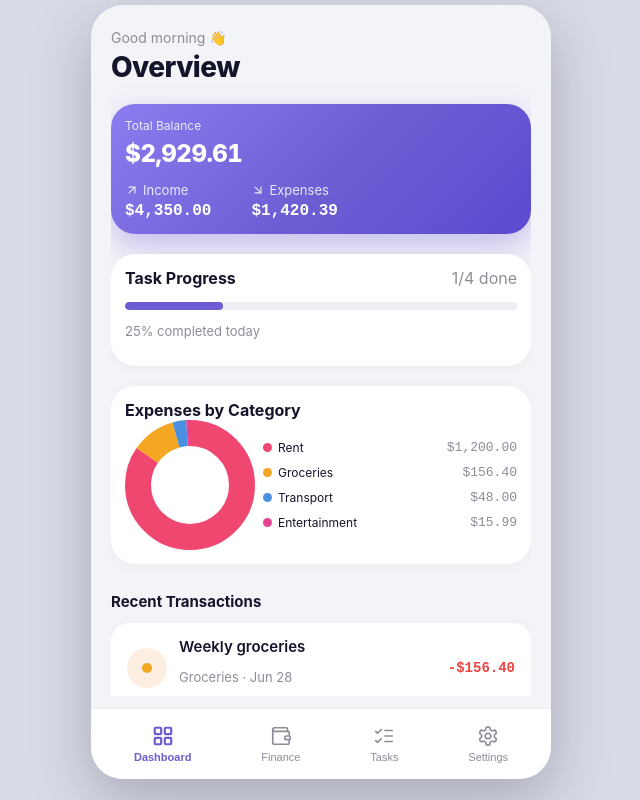
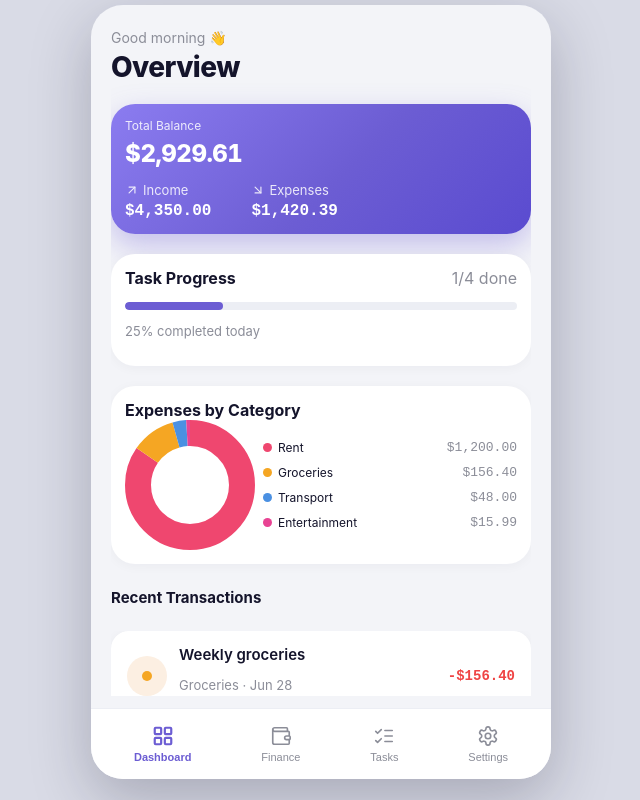
Before and after one commit to Friasru/Budgy, a React (Vite) app in the folder Budgy_main/: page / in a window 1280 px wide. Shown: the whole page, without its empty margins (319-959 px from the left). Built offline with nearby package versions, Linux system fonts and the light colour scheme.

Commit message:
fixed Recent transactions text to be static

```diff
--- a/Budgy_main/src/components/Dashboard.jsx
+++ b/Budgy_main/src/components/Dashboard.jsx
@@ -74,11 +74,13 @@ export default function Dashboard() {
             </ul>
           </div>
         </div>
+
+        {/* Title is now static alongside the cards */}
+        <h3 className="section-title">Recent Transactions</h3>
       </div>
 
       {/* ── Scrollable transactions section ── */}
       <div className="dashboard-scroll">
-        <h3 className="section-title">Recent Transactions</h3>
         <div className="transaction-list">
           {recent.map((t) => (
             <div className="transaction-row" key={t.id}>
```
